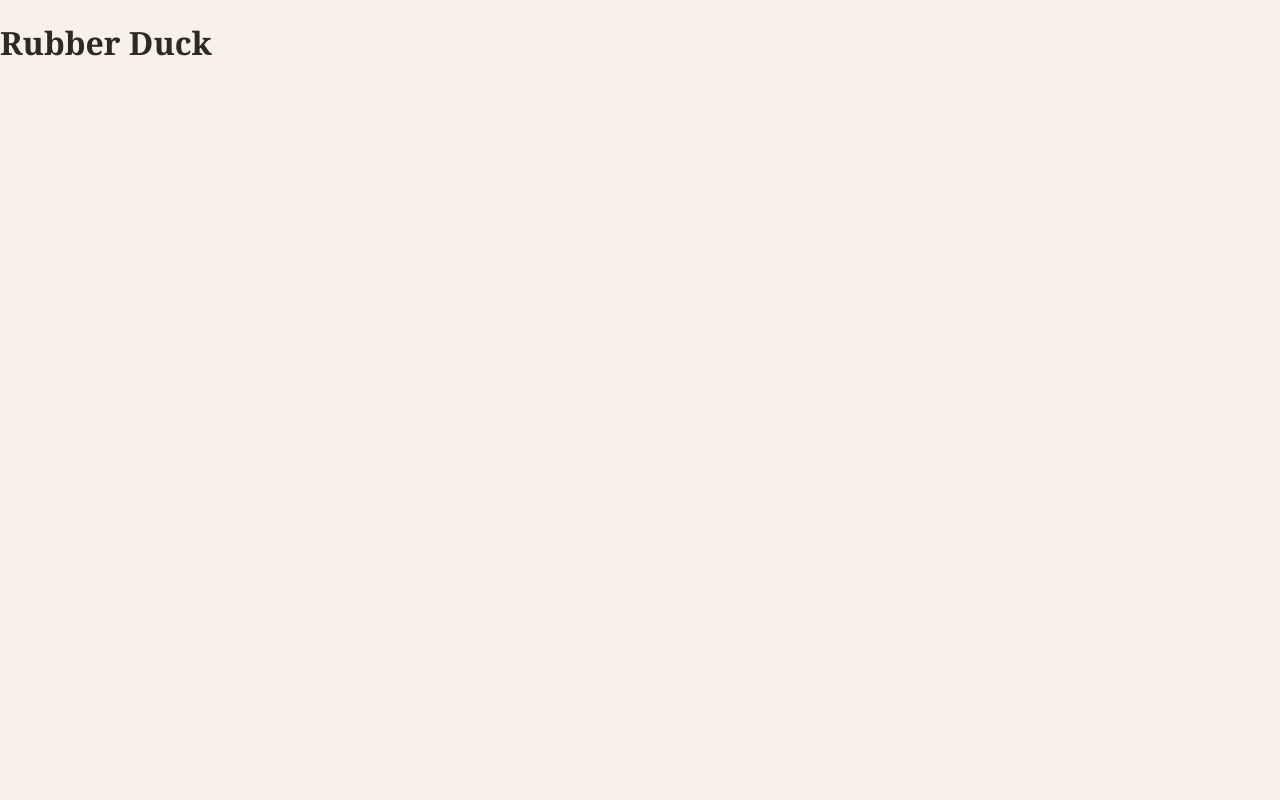
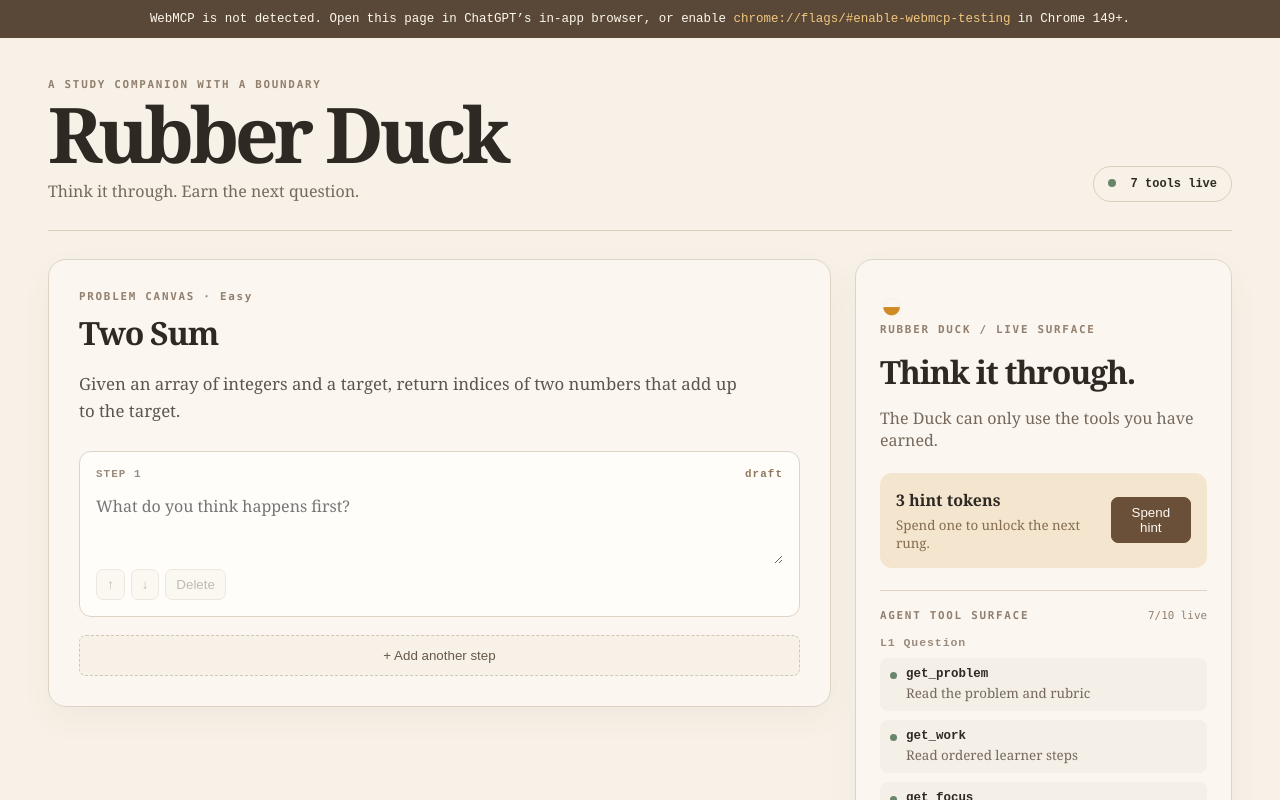
Before and after one commit to DavidPolevoy/Riskframe, a React (Vite) app: page / in a window 1280 px wide. Shown: the top 800 px of the page. Built offline with nearby package versions, Linux system fonts and the light colour scheme.

Commit message:
feat: build Rubber Duck study desk

```diff
--- a/src/App.tsx
+++ b/src/App.tsx
@@ -1,7 +1,11 @@
-export default function App() {
-  return (
-    <main>
-      <h1>Rubber Duck</h1>
-    </main>
-  );
-}
+import { useMemo, useState } from 'react';
+import { AppProvider, useApp } from './state/AppContext';
+import { ProblemCanvas } from './components/ProblemCanvas';
+import { DuckSidebar } from './components/DuckSidebar';
+import { SetupBanner } from './components/SetupBanner';
+import { attachHandlers, createToolHandlers } from './tools/runtime';
+import { getToolsForTier } from './tools/definitions';
+import { useTool } from './tools/useTool';
+
+function Desk() { const { state, dispatch } = useApp(); const [registered, setRegistered] = useState<string[]>([]); const handlerMap = useMemo(() => createToolHandlers(dispatch, () => state), [dispatch, state]); const definitions = useMemo(() => getToolsForTier(state.unlockedTier).map((definition) => attachHandlers(definition, handlerMap)), [state.unlockedTier, handlerMap]); useTool(definitions, [state.unlockedTier, state.problem.id], () => setRegistered((current) => Array.from(new Set([...current, ...definitions.map((definition) => definition.name)])))); return <><SetupBanner /><div className="desk"><header className="masthead"><div><div className="eyebrow">A STUDY COMPANION WITH A BOUNDARY</div><h1>Rubber Duck</h1><p>Think it through. Earn the next question.</p></div><div className="live-pill"><span /> {registered.length || definitions.length} tools live</div></header><div className="layout"><ProblemCanvas /><DuckSidebar /></div></div></>; }
+export default function App() { return <AppProvider><Desk /></AppProvider>; }
--- /dev/null
+++ b/src/components/SetupBanner.tsx
@@ -0,0 +1,3 @@
+import { useEffect, useState } from 'react';
+import { getModelContext } from '../tools/useTool';
+export function SetupBanner() { const [available, setAvailable] = useState(true); useEffect(() => setAvailable(Boolean(getModelContext())), []); return available ? null : <div className="setup-banner">WebMCP is not detected. Open this page in ChatGPT’s in-app browser, or enable <code>chrome://flags/#enable-webmcp-testing</code> in Chrome 149+.</div>; }
--- a/src/index.css
+++ b/src/index.css
@@ -8,3 +8,27 @@
 
 * { box-sizing: border-box; }
 body { margin: 0; min-width: 320px; }
+.desk { max-width: 1240px; margin: 0 auto; padding: 40px 28px 72px; }
+.masthead { display:flex; justify-content:space-between; align-items:flex-end; border-bottom:1px solid #d9cdbd; padding-bottom:28px; margin-bottom:28px; }
+h1 { font-size: clamp(2.5rem, 6vw, 5rem); line-height:.9; margin: 8px 0 12px; letter-spacing:-.06em; }
+h2 { font-size: 2rem; margin: 8px 0 14px; letter-spacing:-.04em; }
+.masthead p,.muted { color:#75695e; margin:0; }
+.eyebrow,.panel-label { font: 700 .68rem/1.2 ui-monospace, SFMono-Regular, Menlo, monospace; letter-spacing:.16em; color:#927f6d; }
+.live-pill { border:1px solid #d9cdbd; border-radius:999px; padding:10px 14px; font:700 .75rem ui-monospace,monospace; white-space:nowrap; }
+.live-pill span { display:inline-block; width:8px; height:8px; background:#69856a; border-radius:50%; margin-right:7px; }
+.layout { display:grid; grid-template-columns:minmax(0,1.35fr) minmax(310px,.65fr); gap:24px; align-items:start; }
+.canvas,.sidebar { background:#fbf7f0; border:1px solid #ded3c5; border-radius:18px; box-shadow:0 12px 30px #6f533d0d; }
+.canvas { padding:30px; }
+.statement { font-size:1.05rem; line-height:1.6; max-width:72ch; color:#5e554d; }
+.steps { display:grid; gap:14px; margin-top:26px; }
+.step { border:1px solid #ded3c5; border-radius:12px; background:#fffdf9; padding:16px; }
+.step.flagged { border-color:#c69245; background:#fffaf0; }.step.checked { border-color:#799078; }
+.step-head { display:flex; justify-content:space-between; font:700 .68rem ui-monospace,monospace; color:#9b8b7d; letter-spacing:.1em; }.status { color:#90785c; }
+textarea { width:100%; min-height:84px; border:0; resize:vertical; background:transparent; color:#332d28; font:1rem/1.5 Georgia,serif; padding:14px 0 8px; outline:none; }
+.step-actions { display:flex; gap:6px; }.step-actions button,.add-step,.token-card button { border:1px solid #d4c5b4; background:#f7f1e7; color:#66584a; border-radius:7px; padding:7px 10px; cursor:pointer; }.step-actions button:disabled,.token-card button:disabled { opacity:.4; cursor:not-allowed; }
+.add-step { margin-top:18px; width:100%; padding:12px; border-style:dashed; }
+.annotation { margin-top:10px; border-left:3px solid #c69245; padding:8px 10px; color:#775d3a; font-size:.9rem; background:#fff6e5; }
+.sidebar { padding:24px; position:sticky; top:18px; }.duck-mark { color:#d18b25; font-size:2.4rem; line-height:1; }.sidebar h2 { margin-top:14px; }.token-card { margin:22px 0; padding:16px; border-radius:12px; background:#f4e5ce; display:flex; align-items:center; justify-content:space-between; gap:12px; }.token-card strong,.token-card small { display:block; }.token-card small { color:#846d50; margin-top:5px; }.token-card button { background:#6b5039; color:#fffaf3; border-color:#6b5039; }
+.tool-panel,.feed { border-top:1px solid #ded3c5; padding-top:18px; margin-top:18px; }.panel-label { display:flex; justify-content:space-between; margin-bottom:12px; }.panel-label span { letter-spacing:0; font-weight:400; }.tier { margin:14px 0; }.tier-label { font:700 .72rem ui-monospace,monospace; color:#9b8b7d; letter-spacing:.08em; }.tool-row { display:flex; gap:9px; margin-top:9px; padding:9px 10px; border-radius:8px; background:#f4efe7; animation:reveal .5s ease both; }.tool-row strong,.tool-row small { display:block; }.tool-row strong { font:700 .78rem ui-monospace,monospace; }.tool-row small { color:#75695e; margin-top:3px; }.dot { width:7px; height:7px; margin-top:5px; background:#69856a; border-radius:50%; flex:none; }.feed-item { font-size:.9rem; color:#5e554d; padding:8px 0; }.setup-banner { background:#594838; color:#fff8ed; padding:12px 24px; font: .78rem ui-monospace,monospace; text-align:center; }.setup-banner code { color:#f3c77e; }
+@keyframes reveal { from { opacity:0; transform:translateY(-5px); } to { opacity:1; transform:none; } }
+@media (max-width: 820px) { .layout { grid-template-columns:1fr; }.sidebar { position:static; }.masthead { align-items:flex-start; gap:18px; flex-direction:column; }.desk { padding:26px 16px 50px; }.canvas { padding:20px; } }
```
Also changed, not shown: src/components/DuckSidebar.tsx (added, +3 -0 lines), src/components/ProblemCanvas.tsx (added, +2 -0 lines), 1 other file (tests, documents, lock files or other folders).
